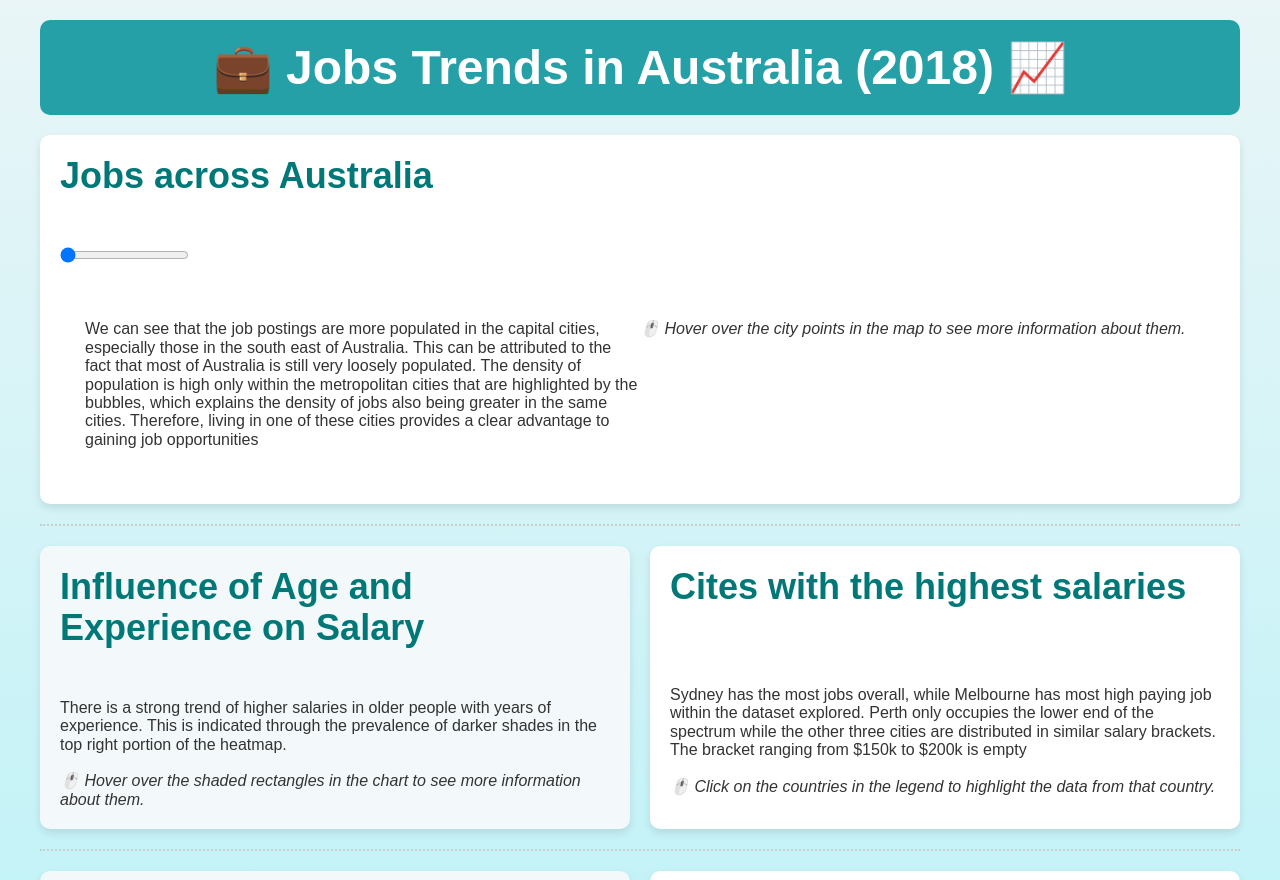
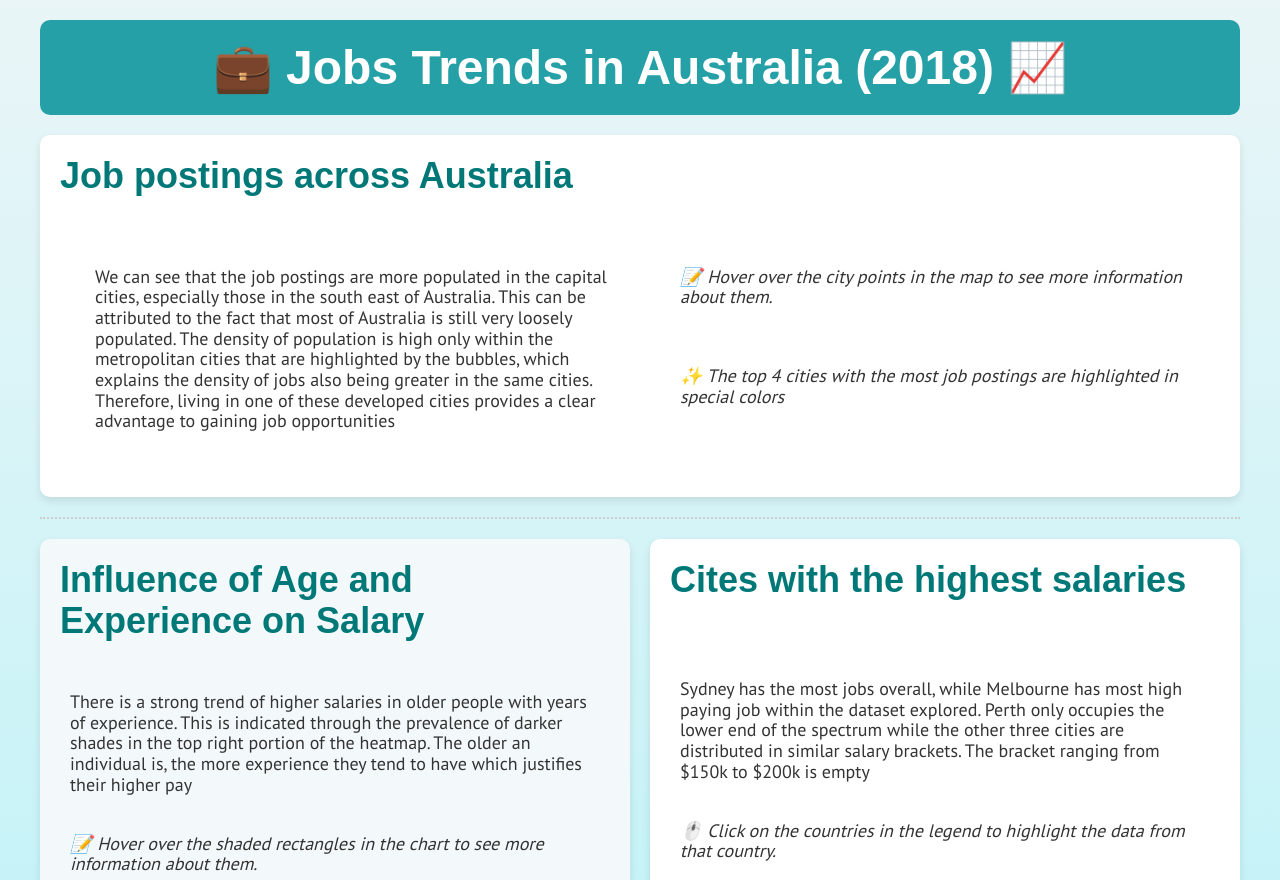
Before and after one commit to tahahah/FIT3179-Asg2, a plain HTML site: page index.html in a window 1280 px wide. Shown: the top 880 px of the page. Drawn offline with nearby package versions, Linux system fonts and the light colour scheme; a script that the page names is missing; a web font is replaced by a local one.

Commit message:
Final Changes

```diff
--- a/index.html
+++ b/index.html
@@ -17,6 +17,7 @@
   <link
     href="https://fonts.googleapis.com/css2?family=Gabarito:wght@600&family=Livvic:wght@200&family=Montserrat:wght@600&display=swap"
     rel="stylesheet">
+    <link href="https://fonts.googleapis.com/css2?family=Gabarito:wght@600&family=Livvic:wght@200&family=Montserrat:wght@600&family=PT+Sans&display=swap" rel="stylesheet">
   <style>
     h1,
     h2,
@@ -36,22 +37,21 @@
 
     <div class="row">
       <div class="column">
-        <h2>Jobs across Australia</h2>
+        <h2>Job postings across Australia</h2>
         <div class="pure-g">
           <div class="pure-u-1-1">
             <div id="mapVis" class="vis-container"></div>
           </div>
         </div>
-        <input type="range" id="numJobsSlider" name="numJobs" min="0" max="100" step="1" value="0">
-        <br>
-        <br>
         <div class="pure-g">
           <div class="pure-u-1-2">
             <p>We can see that the job postings are more populated in the capital cities, especially those in the south
-              east of Australia. This can be attributed to the fact that most of Australia is still very loosely populated. The density of population is high only within the metropolitan cities that are highlighted by the bubbles, which explains the density of jobs also being greater in the same cities. Therefore, living in one of these cities provides a clear advantage to gaining job opportunities </p>
+              east of Australia. This can be attributed to the fact that most of Australia is still very loosely populated. The density of population is high only within the metropolitan cities that are highlighted by the bubbles, which explains the density of jobs also being greater in the same cities. Therefore, living in one of these developed cities provides a clear advantage to gaining job opportunities </p>
           </div>
-          <div class="pure-u-1-2">
-            <p><i>🖱️ Hover over the city points in the map to see more information about them.</i></p>
+          <div class="pure-u-1-2" id="map_hover">
+            <p><i>📝 Hover over the city points in the map to see more information about them.</i></p>
+            <br>
+            <p><i>✨ The top 4 cities with the most job postings are highlighted in special colors</i></p>
           </div>
         </div>
       </div>
@@ -68,8 +68,8 @@
         </div>
 
         <p>There is a strong trend of higher salaries in older people with years of experience. This is indicated
-          through the prevalence of darker shades in the top right portion of the heatmap.</p> <br>
-          <p><i>🖱️ Hover over the shaded rectangles in the chart to see more information about them.</i></p>
+          through the prevalence of darker shades in the top right portion of the heatmap. The older an individual is, the more experience they tend to have which justifies their higher pay</p> <br>
+          <p><i>📝 Hover over the shaded rectangles in the chart to see more information about them.</i></p>
 
       </div>
       <div class="column">
@@ -109,7 +109,7 @@
           </div>
         </div>
         <p>Most job positions posted require the hired applicant to pursue a full-time employment contract. This is the standard practice with over 60% of the job postings being for full-time jobs. To increase the chances of success in job pursuit, one must aim for full-time jobs. Casual and Part time jobs are posted significantly lesser times. This indicates that employers are looking for employees that are dedicated and willing to commit to a full time working life style.</p><br>
-        <p><i>🖱️ Hover over the pie slices in the chart to interact with them.</i></p>
+        <p><i>👆🏽 Hover over the pie slices in the chart to interact with them.</i></p>
       </div>
     </div>
     <div class="row">
@@ -124,13 +124,12 @@
           <div class="pure-u-1-2" id="diverging_text">
 
             <p> From a cursory glance, there are discernible gaps in salaries between genders in many positions. The brown bars tend to be taller in most cases, suggesting that males, on average, receive higher salaries than their female counterparts in those positions. However, there are instances where the female average salary (purple bars) is competitive or even surpasses the male average.</p>
-            <br>
+
             <p> Upon taking a wholistic view of the chart, it is apparent that the distribution for the female salary is consistently distributed similar to the male salary. While the male bars do stretch longer than the female bars, the female bars are not far off.</p>
-            <br><br>
-            <br>
-            <p><i>🖱️ Select a subset of the chart in the top graph to amplify it within the bottom chart.</i></p>
-            <br>
-            <p><i>🖱️ Hover over the shaded rectangles in the chart to see more information about them.</i></p>
+
+            <p><i>🔍 Select a subset of the chart in the top chart to zoom into it within the bottom chart.</i></p>
+
+            <p><i>📝 Hover over the bars in the chart to see more information about the Job titles and the exact salary.</i></p>
 
           </div>
         </div>
--- a/map.json
+++ b/map.json
@@ -65,4 +65,5 @@
           }
       }
   ]
+
 }
--- a/styles.css
+++ b/styles.css
@@ -1,3 +1,4 @@
+
 body {
     background: linear-gradient(to bottom, #E9F5F7, #97f0f8); /* Updated to include gradient */
 }
@@ -40,7 +41,13 @@ h2 {
 p {
     color: #333333; /* Dark gray color for the descriptive text */
     margin: 10px;
-    font-size: 16px;
+    font-size: 18px;
+    font-family: 'PT Sans', sans-serif;
+}
+
+#map_hover p {
+    margin-left: 40px;
+
 }
 
 #divergingBarVis {
@@ -110,13 +117,10 @@ h2 {
     margin: 0 0 10px 0;
 }
 
-p {
-    font-size: 16px;
-    margin: 0;
-}
-
 .footer p {
-    margin: 10px 0;
+    margin: 20px;
+    font-weight: bold;
+    text-align: left;
 }
 
 .logo {
```
